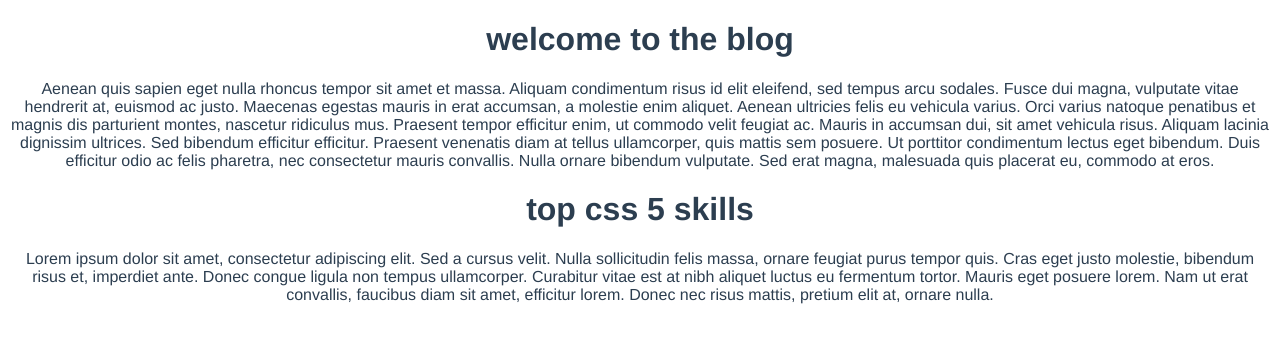
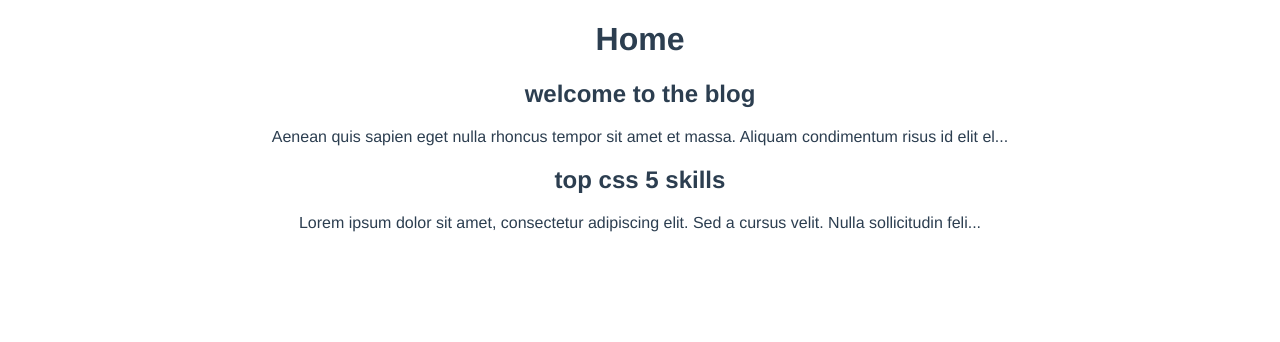
Before and after one commit to PrenitaVulpo/Dojo-Blog, a Vue app: page / in a window 1280 px wide. Shown: the top 342 px of the page. Built offline with nearby package versions, Linux system fonts and the light colour scheme.

Commit message:
add snippets previews

```diff
--- a/src/components/SinglePost.vue
+++ b/src/components/SinglePost.vue
@@ -1,12 +1,12 @@
 <template>
 	<div class="post">
-		<h1>{{ post.title }}</h1>
-		<p>{{ post.body }}</p>
+		<h2>{{ post.title }}</h2>
+		<p>{{ snippet }}</p>
 	</div>
 </template>
 
 <script lang="ts">
-import { defineComponent, PropType } from "vue";
+import { computed, defineComponent, PropType } from "vue";
 import Post from "@/TS/Interfaces/Post";
 
 export default defineComponent({
@@ -16,7 +16,13 @@ export default defineComponent({
 			required: true,
 		},
 	},
-	// setup() {},
+	setup(props) {
+		const snippet = computed(() => {
+			return props.post.body.substring(0, 100) + "...";
+		});
+
+		return { snippet };
+	},
 });
 </script>
 
--- a/src/views/Home.vue
+++ b/src/views/Home.vue
@@ -1,5 +1,5 @@
 <template>
-	<div class="home"></div>
+	<div class="home"><h1>Home</h1></div>
 	<PostList :posts="posts" />
 </template>
 
```
